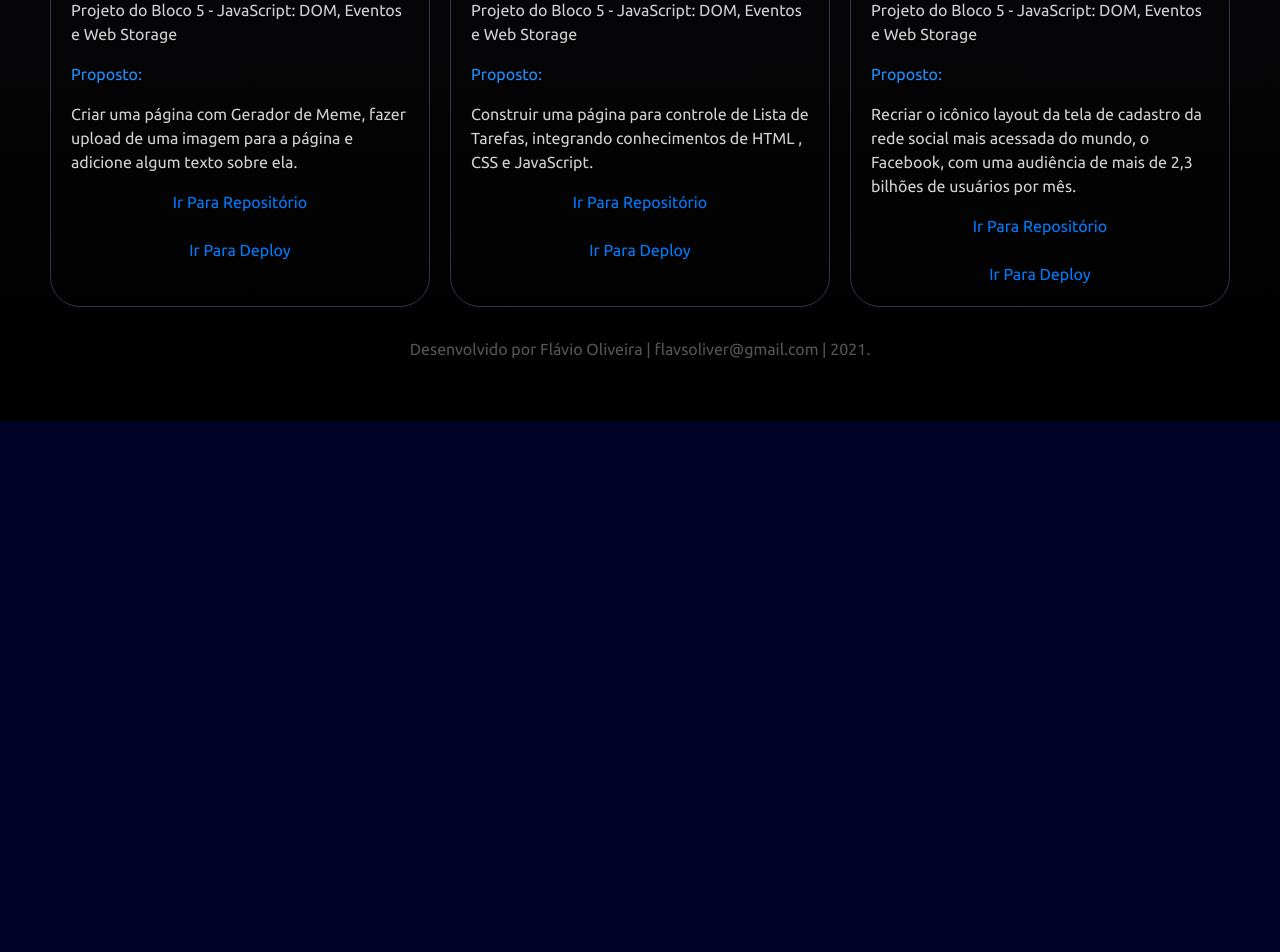
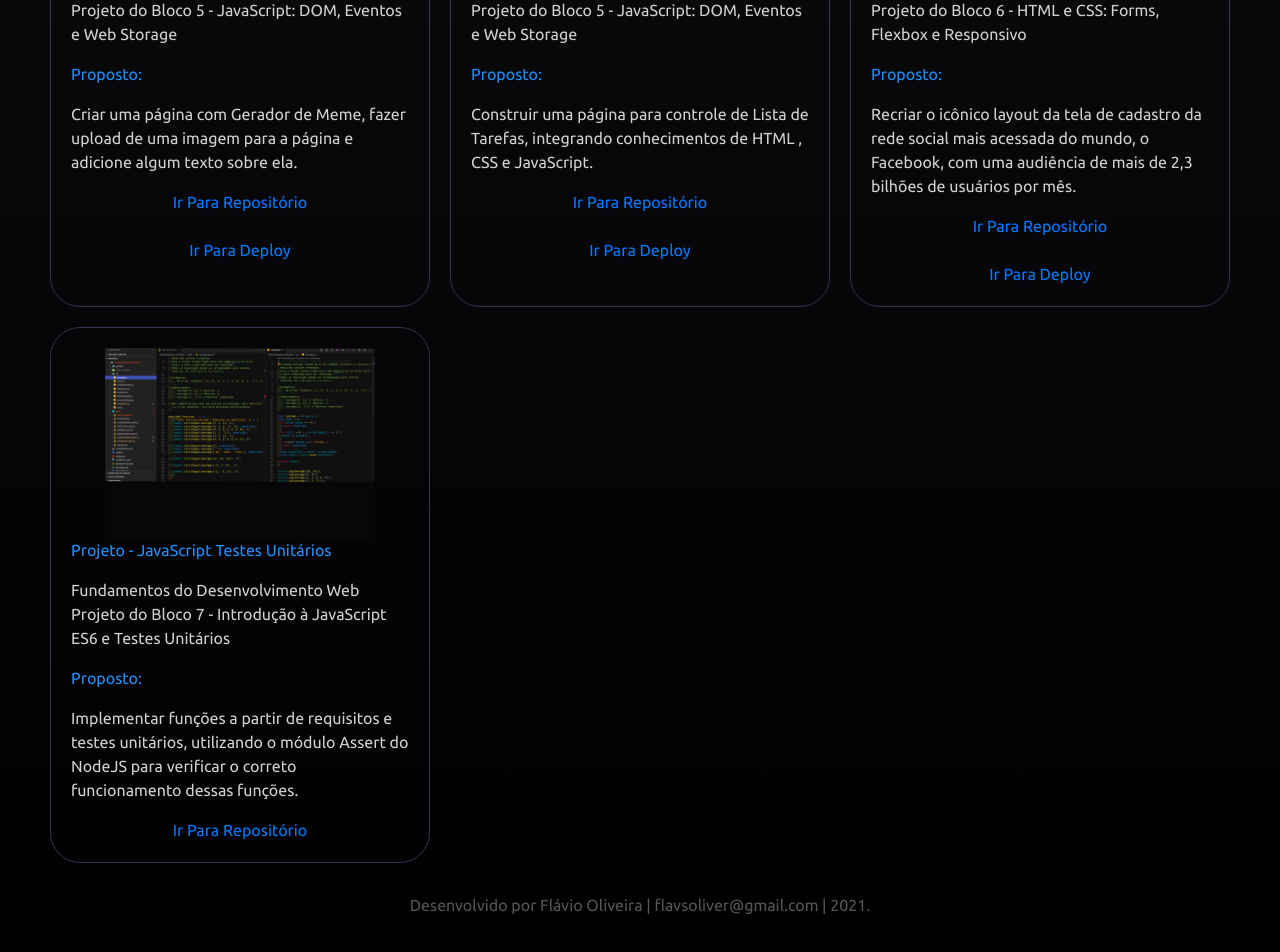
Before and after one commit to flaviosoliver/portfolio, a React (Create React App) app: page /projetos in a window 1280 px wide. Shown: the part 1022-1974 px from the top of the page. Before the commit the page ends 1443 px from the top, so only its background shows below. Built offline with nearby package versions, Linux system fonts and the light colour scheme; the HTML template or start-up script is replaced by a standard one.

Commit message:
projeto jest

```diff
--- a/src/components/CarouselImg.jsx
+++ b/src/components/CarouselImg.jsx
@@ -104,6 +104,7 @@ export default class CarouselImg extends Component {
         </Carousel.Item>
 
         <Carousel.Item>
+        <HashLink to="/projetos/#project-07">
             <img
               className="d-block w-100 img-slide"
               src={ProjectJsUnitTests}
@@ -113,6 +114,7 @@ export default class CarouselImg extends Component {
               <h4>Fundamentos do Desenvolvimento Web - JavaScript Unit Tests</h4>
               <p>Projeto do Bloco 7 - Introdução à JavaScript ES6 e Testes Unitários</p>
             </Carousel.Caption>
+          </HashLink>
         </Carousel.Item>
 
         <Carousel.Item>
--- a/src/pages/Projects.jsx
+++ b/src/pages/Projects.jsx
@@ -4,7 +4,7 @@ import Header from '../components/Header';
 import Footer from '../components/Footer';
 import '../css/Projects.css';
 import '../css/Footer.css';
-import { devFsoDark, ProjectLessonsLearned, ProjectPlaygroundFunctions, ProjectPixelsArt, ProjectMemeGenerator, ProjectTodoList, ProjectFacebookSignup } from '../services/ExportImages';
+import { devFsoDark, ProjectLessonsLearned, ProjectPlaygroundFunctions, ProjectPixelsArt, ProjectMemeGenerator, ProjectTodoList, ProjectFacebookSignup, ProjectJsUnitTests } from '../services/ExportImages';
 
 export default class Projects extends Component {
   render() {
@@ -213,11 +213,11 @@ export default class Projects extends Component {
               alt="Projeto Página inicial do Facebook"
             />
             <p className="project-title">
-              Projeto - Lista de tarefas
+              Projeto - Página inicial do Facebook
             </p>
             <p className="project-content">
               Fundamentos do Desenvolvimento Web <br />
-              Projeto do Bloco 5 - JavaScript: DOM, Eventos e Web Storage
+              Projeto do Bloco 6 - HTML e CSS: Forms, Flexbox e Responsivo
             </p>
             <p className="task-title">
               Proposto:
@@ -243,6 +243,36 @@ export default class Projects extends Component {
             > Ir Para Deploy
             </a>
           </article>
+
+          <article className="project-grid-item" id="project-07">
+            <img
+              className="project-grid-item-imagem"
+              src={ ProjectJsUnitTests }
+              alt="Projeto JavaScript Testes Unitários"
+            />
+            <p className="project-title">
+              Projeto - JavaScript Testes Unitários
+            </p>
+            <p className="project-content">
+              Fundamentos do Desenvolvimento Web <br />
+              Projeto do Bloco 7 - Introdução à JavaScript ES6 e Testes Unitários
+            </p>
+            <p className="task-title">
+              Proposto:
+            </p>
+            <p className="task-content">
+              Implementar funções a partir de requisitos e testes unitários, utilizando o módulo Assert do NodeJS para verificar o correto funcionamento dessas funções.
+            </p>
+            <a
+            target="_blank"
+            rel="noopener noreferrer"
+            className="project"
+            href="https://github.com/flaviosoliver/project-js-unit-tests"
+            title="Project JavaScript Unit Tests - Repositório"
+            > Ir Para Repositório
+            </a>
+
+          </article>
         </section>
         <Footer />
       </main>
```
Lines whose indentation alone changed are shown as unchanged.
